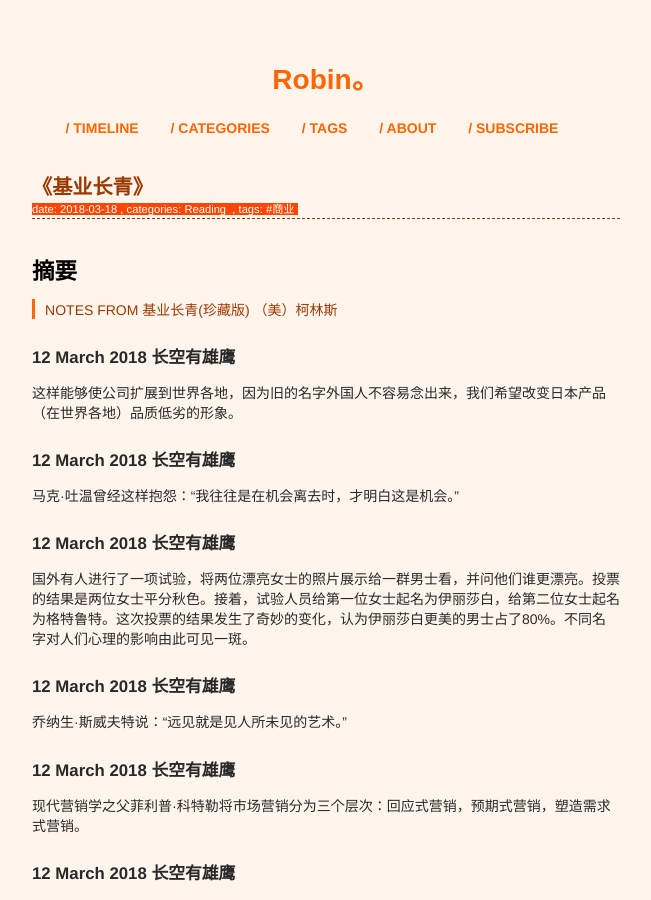
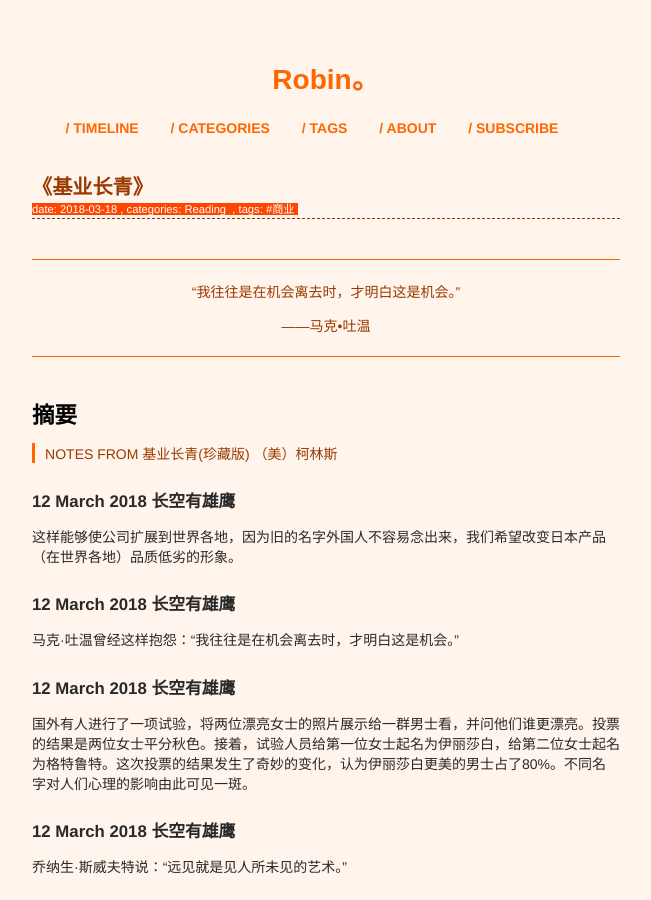
Before and after one commit to xianyuxmu/xianyuxmu.github.io, a Jekyll site: the page built from _posts/2018-03-18-build-to-last.md, in a window 1280 px wide and 900 px high. Shown: the whole window, without its empty margins (314-965 px from the left). Built offline with Jekyll 4.4.1, drawn with Linux system fonts in a browser that asks for light colours; comment, search, counter and statistics services are not loaded.

Commit message:
“我往往是在机会离去时，才明白这是机会。”

```diff
--- a/_posts/2018-03-18-build-to-last.md
+++ b/_posts/2018-03-18-build-to-last.md
@@ -8,6 +8,11 @@ tags:
 - 商业
 
 ---
+
+<blockquote class="blockquote-center">
+<p>“我往往是在机会离去时，才明白这是机会。”</p>
+<p>——马克•吐温</p>
+</blockquote>
 
 ## 摘要
 
```
